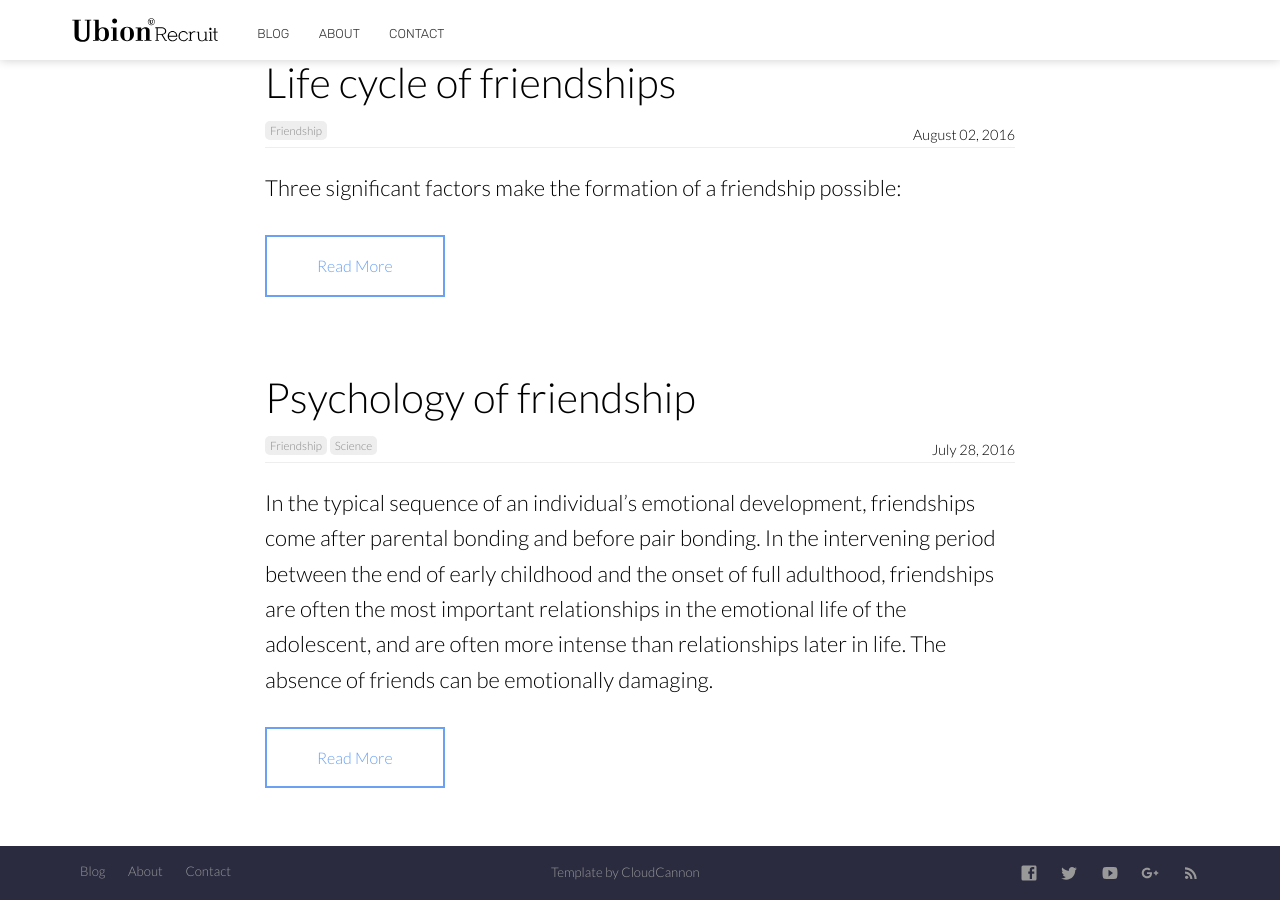
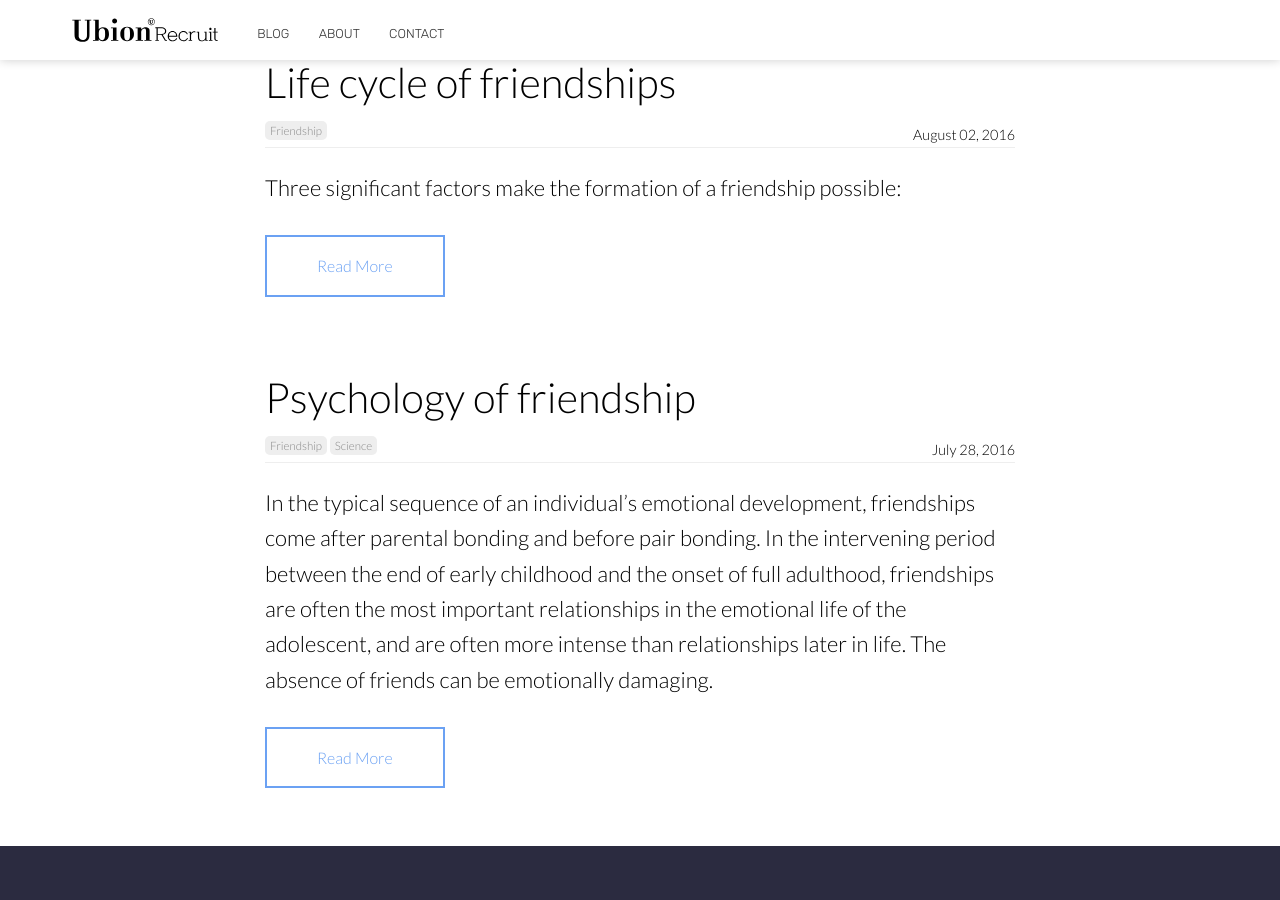
Before and after one commit to techubion/techubion.github.io-backup, a Jekyll site: the page category/friendship/index.html, which Jekyll copies as it is, in a window 1280 px wide and 900 px high, scrolled down 2006 px. Built offline with Jekyll 4.4.1, drawn with Linux system fonts in a browser that asks for light colours; nearby versions of some CDN libraries; after the commit the page ends 2852 px from its top, so only the background shows below that.

Commit message:
Update index.html

```diff
--- a/category/friendship/index.html
+++ b/category/friendship/index.html
@@ -183,89 +183,6 @@
 </section>
 
 
-		<footer>
-			<div class="container">
-				<p class="editor-link"><a href="cloudcannon:collections/_data/footer.yml" class="btn"><strong>&#9998;</strong> Edit footer</a></p>
-				<ul class="footer-left-links">
-
-						<li>
-							<a  href="/blog/" >
-
-								Blog
-							</a>
-						</li>
-
-						<li>
-							<a  href="/about/" >
-
-								About
-							</a>
-						</li>
-
-						<li>
-							<a  href="/contact/" >
-
-								Contact
-							</a>
-						</li>
-
-				</ul>
-				<ul class="footer-right-links">
-
-						<li>
-							<a target="_blank" href="https://facebook.com/" class="facebook-icon">
-
-		<svg fill="#000000" height="24" viewBox="0 0 24 24" width="24" xmlns="http://www.w3.org/2000/svg"><path d="M19,4V7H17A1,1 0 0,0 16,8V10H19V13H16V20H13V13H11V10H13V7.5C13,5.56 14.57,4 16.5,4M20,2H4A2,2 0 0,0 2,4V20A2,2 0 0,0 4,22H20A2,2 0 0,0 22,20V4C22,2.89 21.1,2 20,2Z" /></svg>
-
-
-							</a>
-						</li>
-
-						<li>
-							<a target="_blank" href="https://twitter.com/" class="twitter-icon">
-
-		<svg fill="#000000" height="24" viewBox="0 0 24 24" width="24" xmlns="http://www.w3.org/2000/svg"><path d="M22.46,6C21.69,6.35 20.86,6.58 20,6.69C20.88,6.16 21.56,5.32 21.88,4.31C21.05,4.81 20.13,5.16 19.16,5.36C18.37,4.5 17.26,4 16,4C13.65,4 11.73,5.92 11.73,8.29C11.73,8.63 11.77,8.96 11.84,9.27C8.28,9.09 5.11,7.38 3,4.79C2.63,5.42 2.42,6.16 2.42,6.94C2.42,8.43 3.17,9.75 4.33,10.5C3.62,10.5 2.96,10.3 2.38,10C2.38,10 2.38,10 2.38,10.03C2.38,12.11 3.86,13.85 5.82,14.24C5.46,14.34 5.08,14.39 4.69,14.39C4.42,14.39 4.15,14.36 3.89,14.31C4.43,16 6,17.26 7.89,17.29C6.43,18.45 4.58,19.13 2.56,19.13C2.22,19.13 1.88,19.11 1.54,19.07C3.44,20.29 5.7,21 8.12,21C16,21 20.33,14.46 20.33,8.79C20.33,8.6 20.33,8.42 20.32,8.23C21.16,7.63 21.88,6.87 22.46,6Z" /></svg>
-
-
-							</a>
-						</li>
-
-						<li>
-							<a target="_blank" href="https://youtube.com/" class="youtube-icon">
-
-		<svg fill="#000000" height="24" viewBox="0 0 24 24" width="24" xmlns="http://www.w3.org/2000/svg"><path d="M10,16.5V7.5L16,12M20,4.4C19.4,4.2 15.7,4 12,4C8.3,4 4.6,4.19 4,4.38C2.44,4.9 2,8.4 2,12C2,15.59 2.44,19.1 4,19.61C4.6,19.81 8.3,20 12,20C15.7,20 19.4,19.81 20,19.61C21.56,19.1 22,15.59 22,12C22,8.4 21.56,4.91 20,4.4Z" /></svg>
-
-
-							</a>
-						</li>
-
-						<li>
-							<a target="_blank" href="https://plus.google.com/" class="google-plus-icon">
-
-		<svg fill="#000000" height="24" viewBox="0 0 24 24" width="24" xmlns="http://www.w3.org/2000/svg"><path d="M23,11H21V9H19V11H17V13H19V15H21V13H23M8,11V13.4H12C11.8,14.4 10.8,16.4 8,16.4C5.6,16.4 3.7,14.4 3.7,12C3.7,9.6 5.6,7.6 8,7.6C9.4,7.6 10.3,8.2 10.8,8.7L12.7,6.9C11.5,5.7 9.9,5 8,5C4.1,5 1,8.1 1,12C1,15.9 4.1,19 8,19C12,19 14.7,16.2 14.7,12.2C14.7,11.7 14.7,11.4 14.6,11H8Z" /></svg>
-
-
-							</a>
-						</li>
-
-						<li>
-							<a  href="/feed.xml" class="rss-icon">
-
-		<svg fill="#000000" height="24" viewBox="0 0 24 24" width="24" xmlns="http://www.w3.org/2000/svg"><path d="M0 0h24v24H0z" fill="none"/><circle cx="6.18" cy="17.82" r="2.18"/><path d="M4 4.44v2.83c7.03 0 12.73 5.7 12.73 12.73h2.83c0-8.59-6.97-15.56-15.56-15.56zm0 5.66v2.83c3.9 0 7.07 3.17 7.07 7.07h2.83c0-5.47-4.43-9.9-9.9-9.9z"/></svg>
-
-
-							</a>
-						</li>
-
-				</ul>
-				<p class="copyright">
-					<a href="https://cloudcannon.com/">
-						Template by CloudCannon
-					</a>
-				</p>
-			</div>
-		</footer>
-
 		<script src="//ajax.googleapis.com/ajax/libs/jquery/3.1.0/jquery.min.js"></script>
 		<script src="/js/main.js"></script>
 	</body>
```
